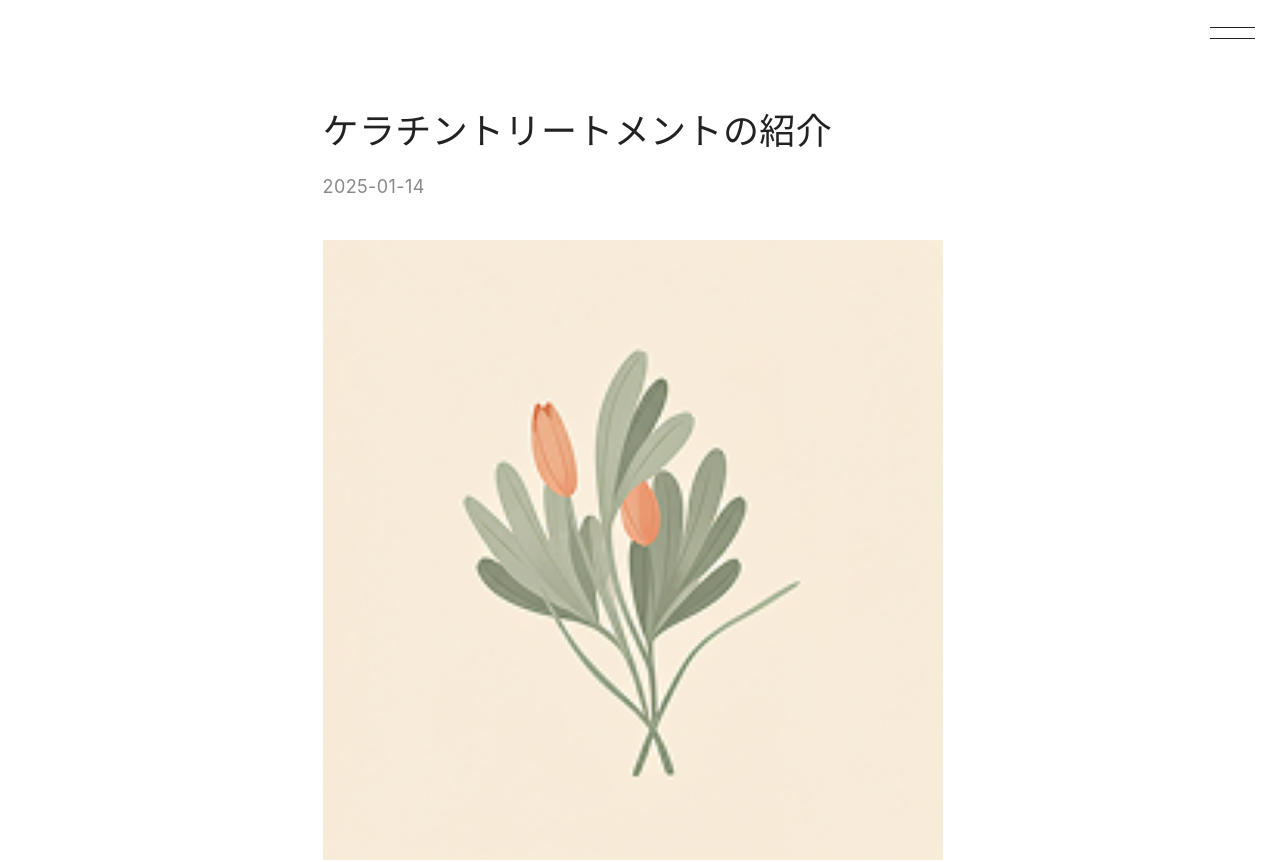
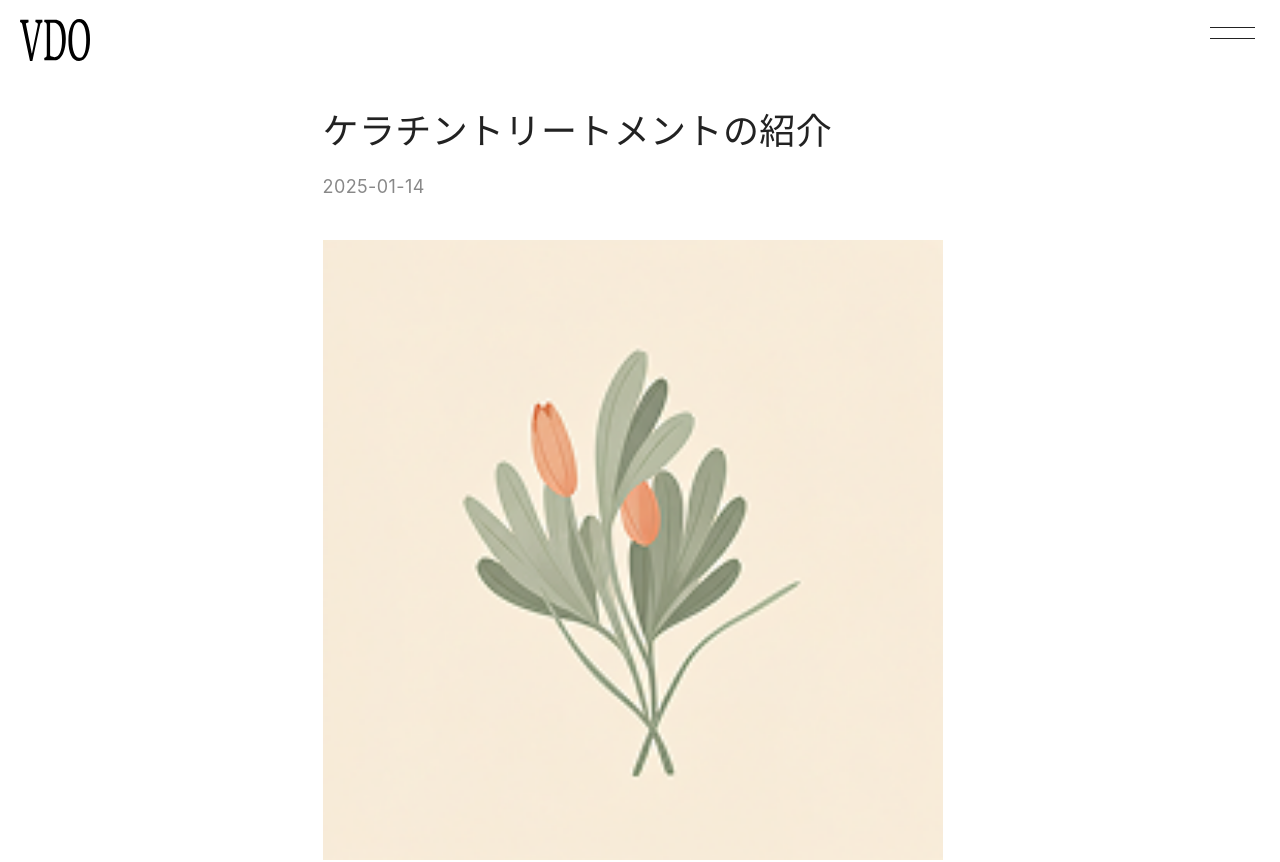
Before and after one commit to koma104/hairsalon-vdo, a Next.js app: page /news/keratin-treatment in a window 1280 px wide. Shown: the top 862 px of the page. Built offline with nearby package versions, Linux system fonts and the light colour scheme; a web font is replaced by a local one.

Commit message:
feat: ヘッダーロゴにスクロールアニメーション実装

```diff
--- a/src/app/news/[id]/page.tsx
+++ b/src/app/news/[id]/page.tsx
@@ -12,9 +12,9 @@ const allNews = [
   { id: 'professional-hair-treatment', title: 'プロフェッショナルヘアトリートメント', date: '2025-01-10', imageUrl: '/images/news-image-06.png' },
 ];
 
-
-const NewsDetailPage = ({ params }: { params: { id: string } }) => {
-  const currentArticleIndex = allNews.findIndex(article => article.id === params.id);
+const NewsDetailPage = async ({ params }: { params: Promise<{ id: string }> }) => {
+  const { id } = await params;
+  const currentArticleIndex = allNews.findIndex(article => article.id === id);
   const article = allNews[currentArticleIndex];
 
   if (!article) {
--- a/src/components/Header/Header.module.css
+++ b/src/components/Header/Header.module.css
@@ -13,8 +13,15 @@
   left: var(--spacing-sm);
   top: 100%;
   transform: translateY(-50%);
+  transform-origin: top left;
   z-index: 10;
   filter: brightness(0) invert(1);
+  transition: transform 0.3s ease-in-out, top 0.3s ease-in-out;
+}
+
+.logo-scrolled {
+  transform: translateY(-50%) scale(0.7);
+  top: 75%;
 }
 
 .menu-button {
--- a/src/components/Header/Header.tsx
+++ b/src/components/Header/Header.tsx
@@ -1,6 +1,6 @@
 'use client';
 
-import React, { useState } from 'react';
+import React, { useState, useEffect } from 'react';
 import Link from 'next/link';
 import Image from 'next/image';
 import { usePathname } from 'next/navigation';
@@ -14,7 +14,26 @@ const snsLinks = [
 
 const Header = () => {
   const [isOpen, setIsOpen] = useState(false);
+  const [isScrolled, setIsScrolled] = useState(false);
   const pathname = usePathname();
+  const isHomePage = pathname === '/';
+
+  useEffect(() => {
+    // ホームページ以外では最初から小さいサイズにする
+    if (!isHomePage) {
+      setIsScrolled(true);
+      return;
+    }
+
+    const handleScroll = () => {
+      const scrollY = window.scrollY;
+      const threshold = 52; // ヘッダーの高さ（52px）
+      setIsScrolled(scrollY > threshold);
+    };
+
+    window.addEventListener('scroll', handleScroll);
+    return () => window.removeEventListener('scroll', handleScroll);
+  }, [isHomePage]);
 
   const toggleMenu = () => {
     setIsOpen(!isOpen);
@@ -33,8 +52,7 @@ const Header = () => {
   return (
     <>
       <header className={styles.header}>
-        {pathname === '/' && (
-          <Link href="/" className={styles.logo}>
+        <Link href="/" className={`${styles.logo} ${isScrolled ? styles['logo-scrolled'] : ''}`}>
           <Image
             src="/images/logo-vdo.svg"
             alt="VDO logo"
@@ -43,7 +61,6 @@ const Header = () => {
             priority
           />
         </Link>
-        )}
       </header>
 
       <button onClick={toggleMenu} className={`${styles['menu-button']} ${isOpen ? styles['is-open'] : ''}`} aria-label="Menu">
```
Also changed, not shown: 1 other file (tests, documents, lock files or other folders). Lines whose indentation alone changed are shown as unchanged.
